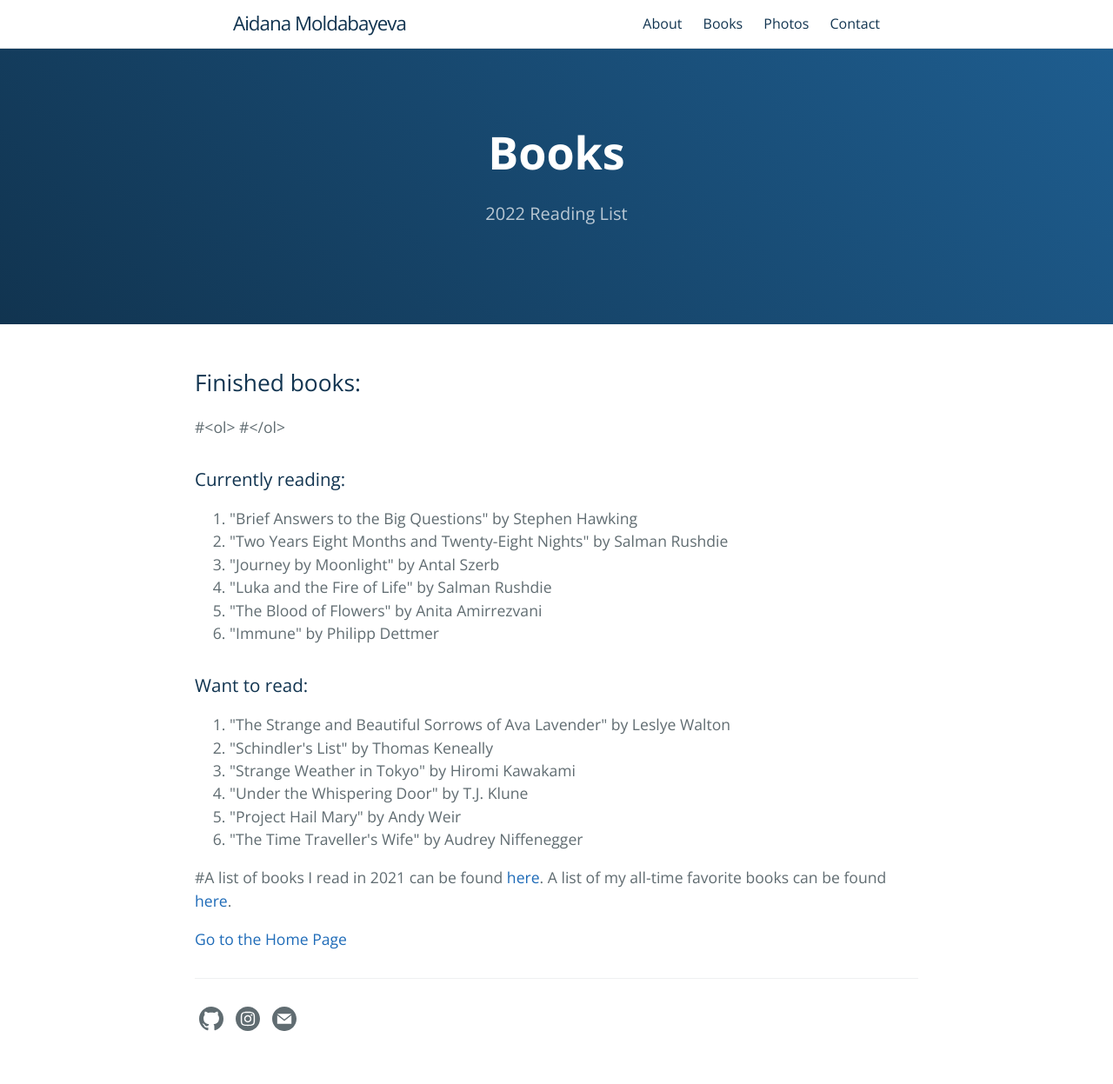
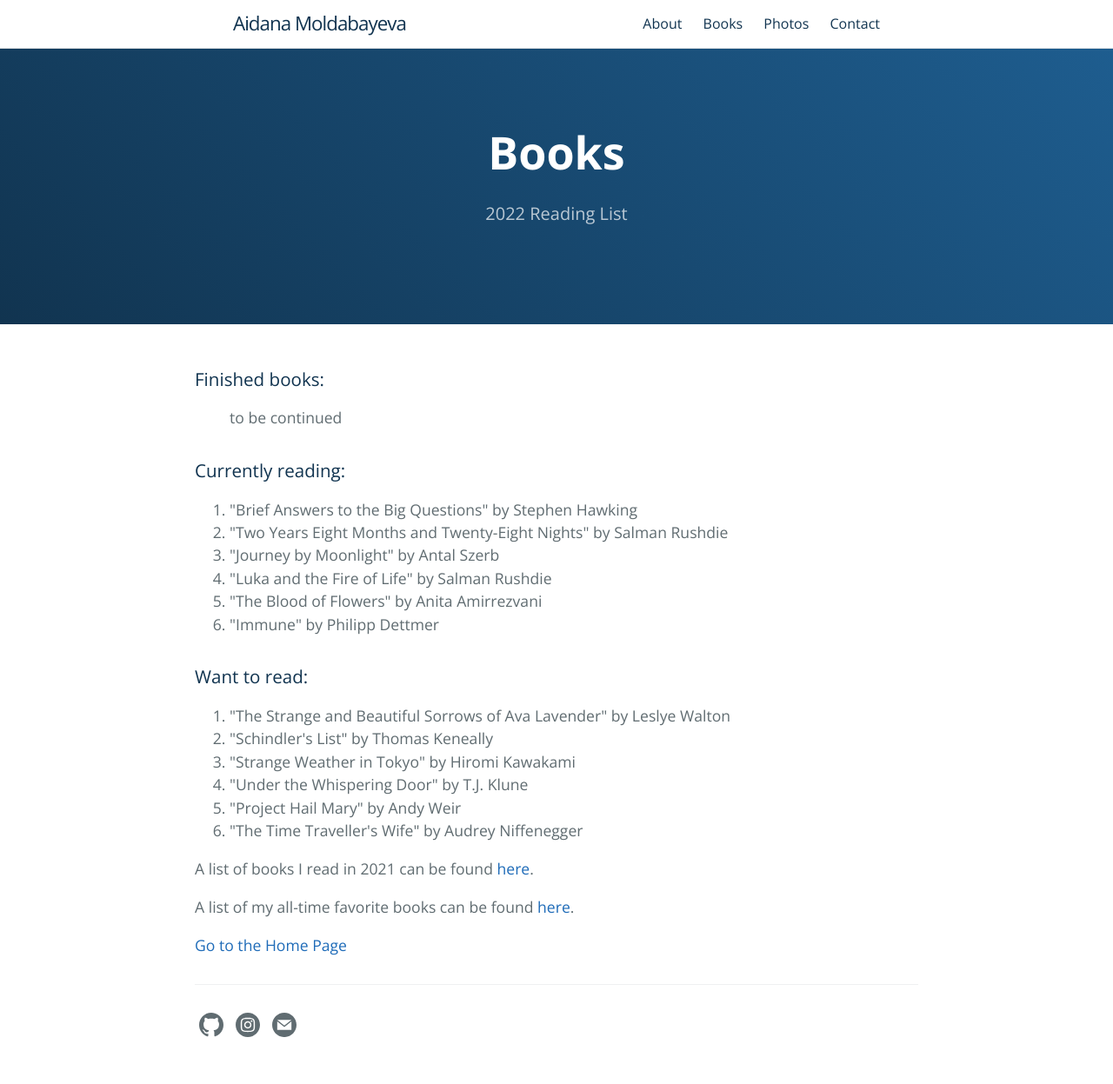
Before and after one commit to iamaidana/iamaidana, a Jekyll site: the page built from books.md, in a window 1280 px wide. Shown: the whole page at 87% size. Built offline with Jekyll 4.4.1, drawn with Linux system fonts in a browser that asks for light colours.

Commit message:
updated the file

```diff
--- a/books.md
+++ b/books.md
@@ -7,9 +7,9 @@ ref: books
 order: 2
 ---
 
-<h2>Finished books:</h2>
-#<ol>
-#</ol>
+<h3>Finished books:</h3>
+<ol>to be continued
+  </ol>
 
 <h3>Currently reading:</h3>
 <ol>
@@ -31,7 +31,8 @@ order: 2
   <li>"The Time Traveller's Wife" by Audrey Niffenegger</li>
 </ol>
 
-#A list of books I read in 2021 can be found [here](https://iamaidana.github.io/2021/11/05/a-post-about-my-alltime-favorite-books.html).
+A list of books I read in 2021 can be found [here](https://iamaidana.github.io/2022/01/03/a-post-about-books-I-finished-in-2021.html).
+
 A list of my all-time favorite books can be found [here](https://iamaidana.github.io/2021/11/05/a-post-about-my-alltime-favorite-books.html).
 
 [Go to the Home Page]({{ '/' | absolute_url }})
```
